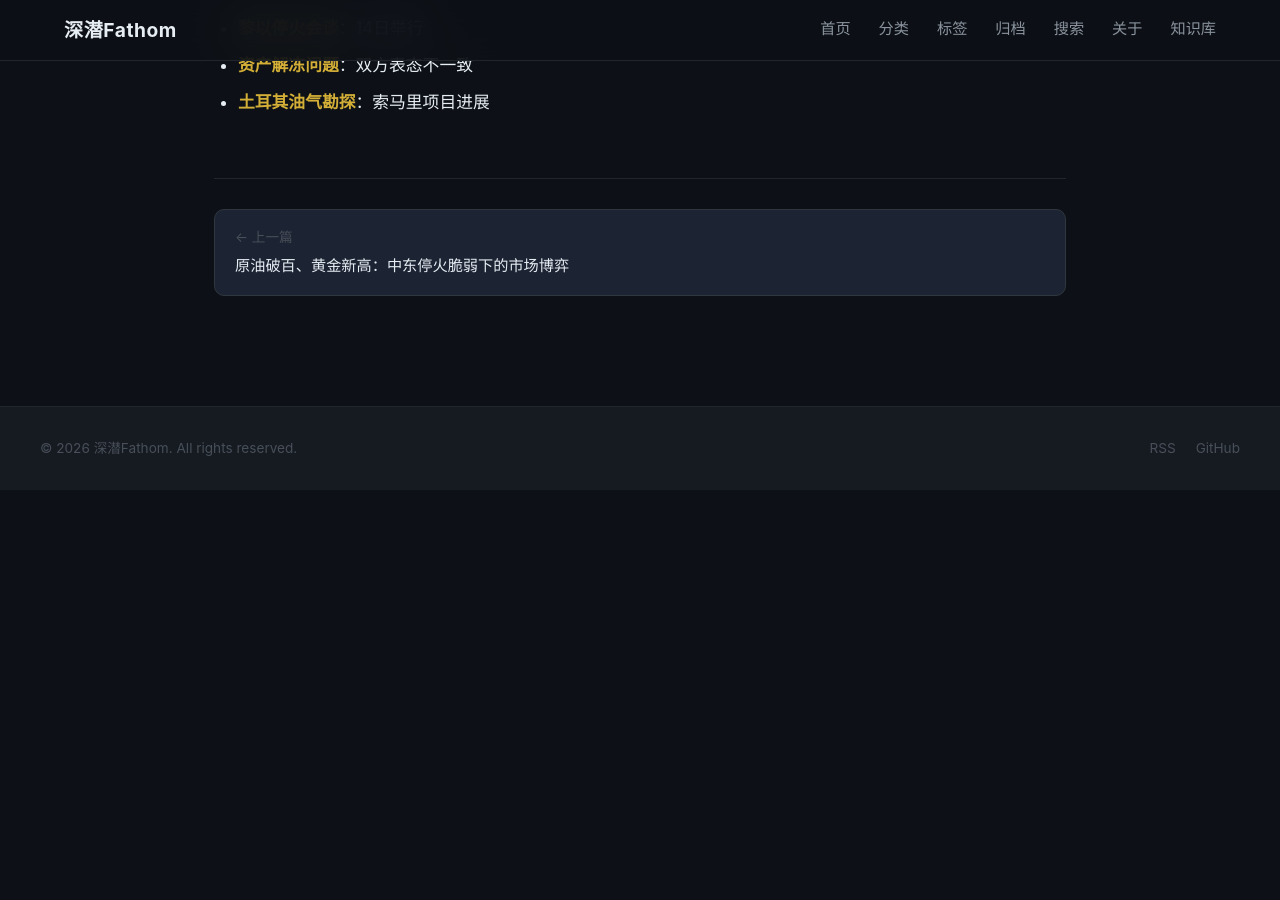
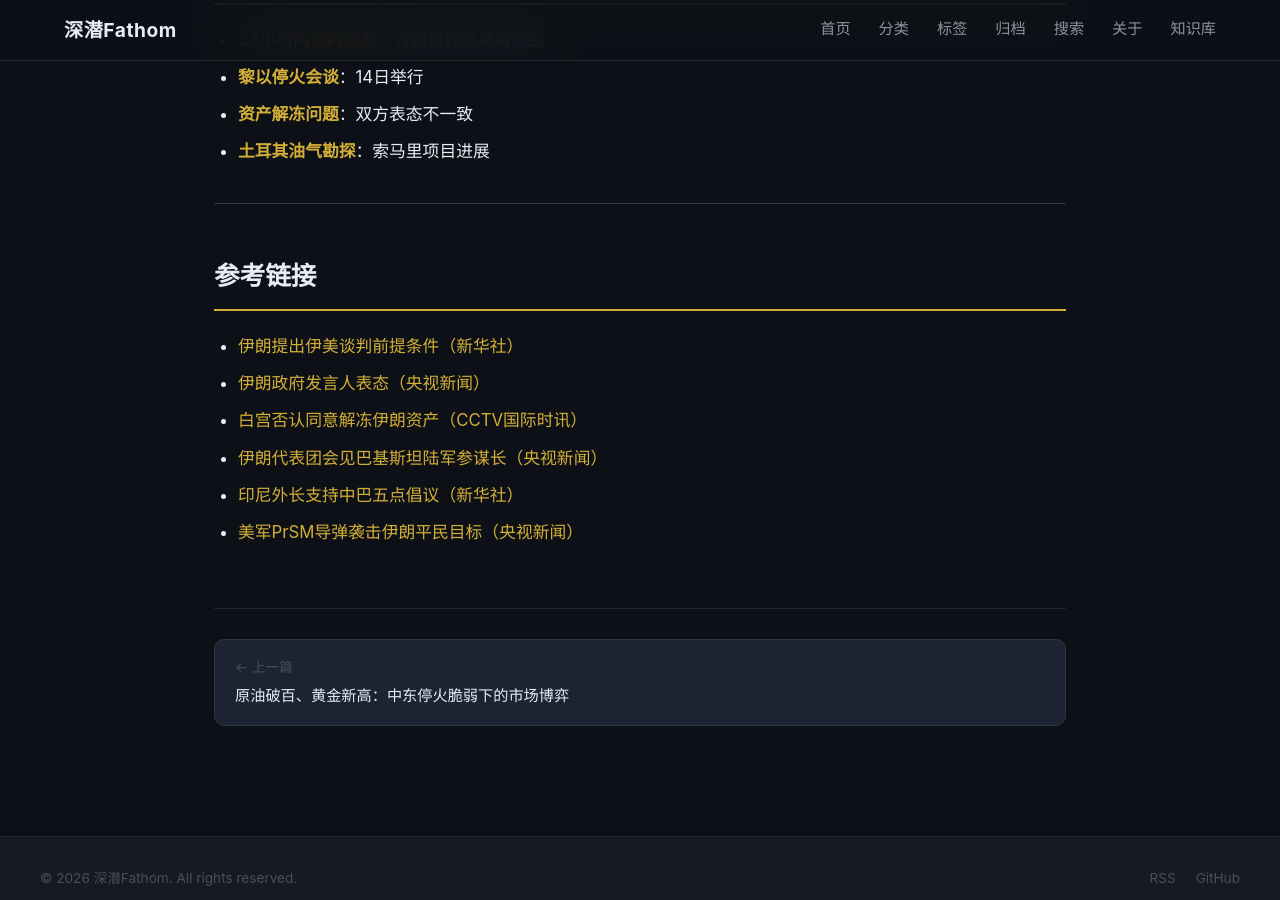
Before and after one commit to lllzh-dev/lllzh-dev.github.io, a Jekyll site: the page built from _posts/2026-04-11-us-iran-negotiation-islamabad.md, in a window 1280 px wide and 900 px high, scrolled down 3823 px. Built offline with Jekyll 4.4.1, drawn with Linux system fonts in a browser that asks for light colours; before the commit the page ends 4313 px from its top, so only the background shows below that; some of the changed text lies outside the part shown.

Commit message:
Update: Add source links to US-Iran negotiation post

```diff
--- a/_posts/2026-04-11-us-iran-negotiation-islamabad.md
+++ b/_posts/2026-04-11-us-iran-negotiation-islamabad.md
@@ -32,6 +32,8 @@ tags: [美伊谈判, 霍尔木兹海峡, 中东, 能源]
 3. **美方支付伊朗重建费用** — 但美国公司不能参与投标
 4. **立即停止所有袭击** — 尤其是针对黎巴嫩的袭击
 5. **允许伊朗使用民用核能** — 核能权利诉求
+
+**原文链接**：[伊朗提出伊美谈判前提条件（新华社）](https://baijiahao.baidu.com/s?id=1862172380655615775)
 
 ### 双方立场差距
 
@@ -105,3 +107,14 @@ tags: [美伊谈判, 霍尔木兹海峡, 中东, 能源]
 - **黎以停火会谈**：14日举行
 - **资产解冻问题**：双方表态不一致
 - **土耳其油气勘探**：索马里项目进展
+
+---
+
+## 参考链接
+
+- [伊朗提出伊美谈判前提条件（新华社）](https://baijiahao.baidu.com/s?id=1862172380655615775)
+- [伊朗政府发言人表态（央视新闻）](https://content-static.cctvnews.cctv.com/snow-book/index.html?item_id=7393626008506828839&channelId=1017&toc_style_id=feeds_default)
+- [白宫否认同意解冻伊朗资产（CCTV国际时讯）](https://m.weibo.cn/detail/5286580327810969)
+- [伊朗代表团会见巴基斯坦陆军参谋长（央视新闻）](https://ysxw.cctv.cn/article.html?toc_style_id=feeds_default&item_id=10898217801310276358&channelId=1119)
+- [印尼外长支持中巴五点倡议（新华社）](https://www.news.cn/20260411/da9a5e3d234849c99ea66789535d3493/c.html)
+- [美军PrSM导弹袭击伊朗平民目标（央视新闻）](https://content-static.cctvnews.cctv.com/snow-book/index.html?item_id=975857644505343542&channelId=1119&toc_style_id=feeds_default)
```
